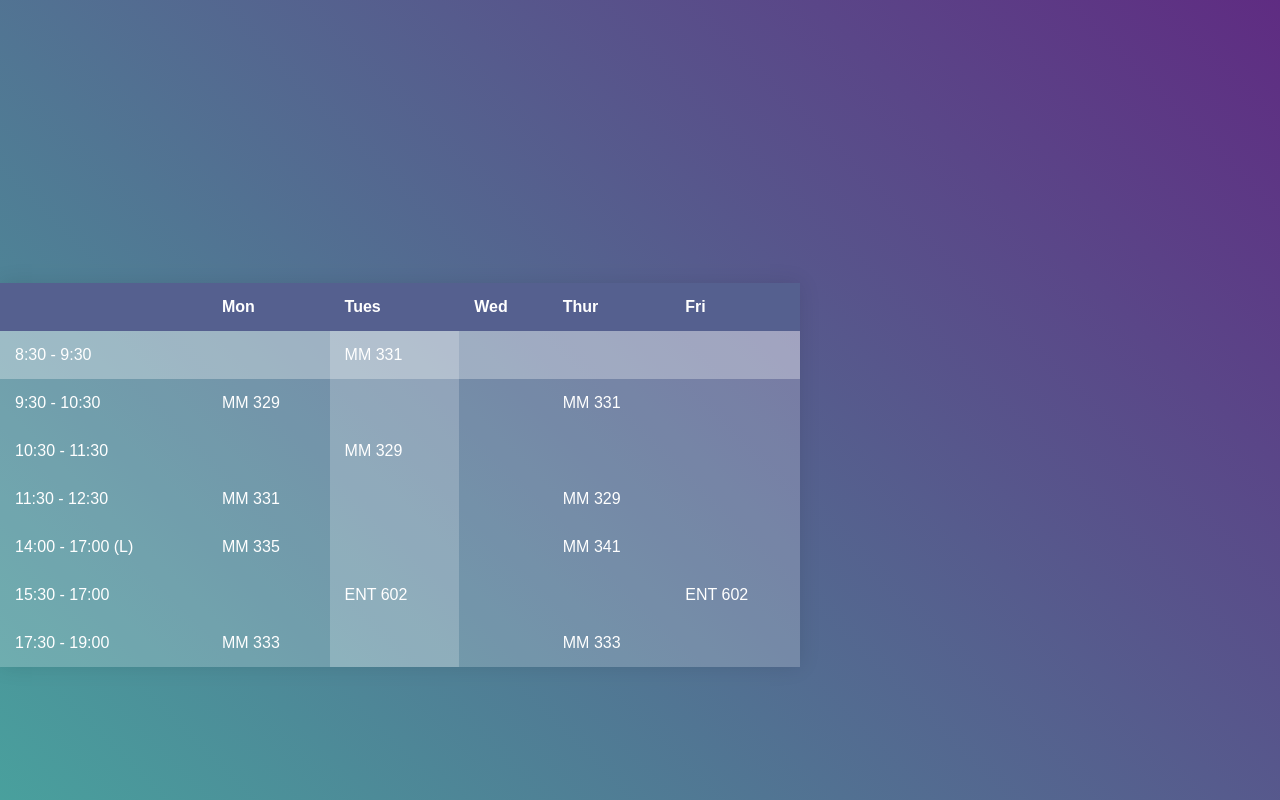
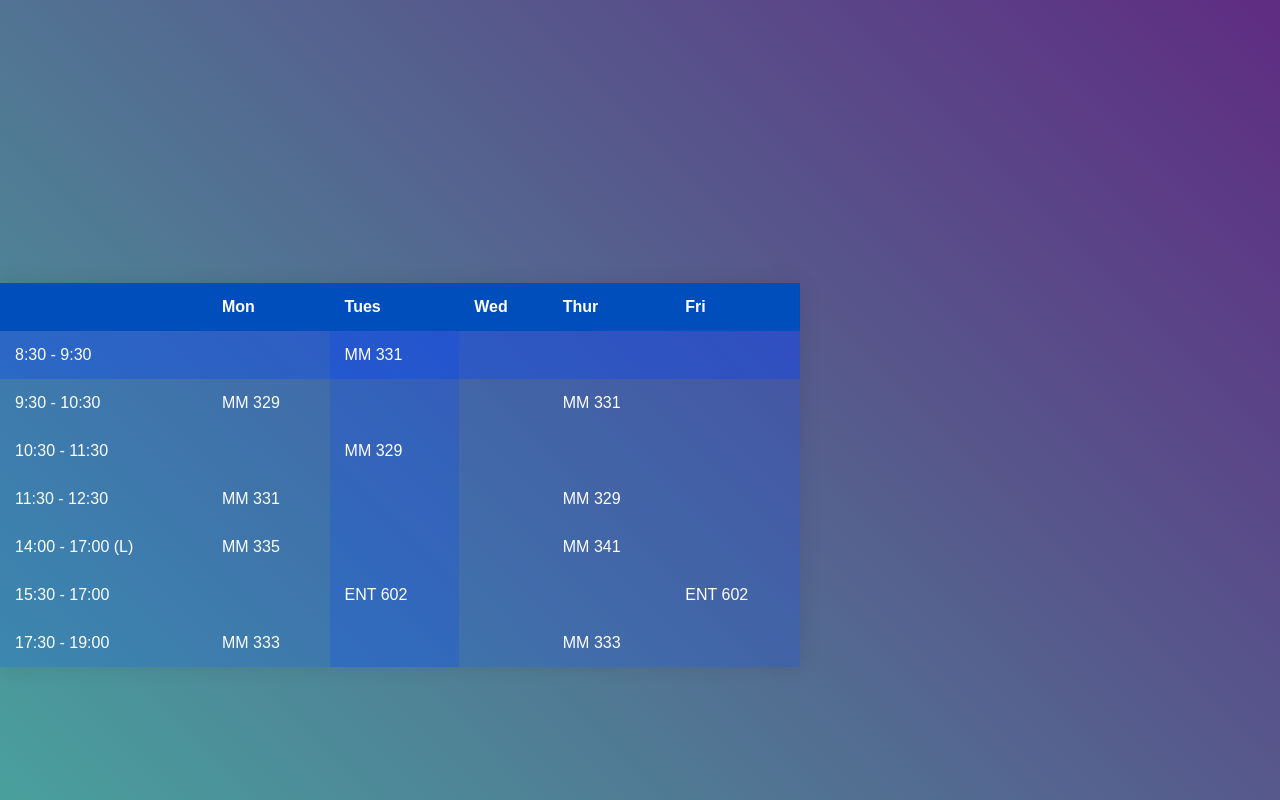
Before and after one commit to PratiekSonare/PratiekSonare.github.io, a website: page timetable.html in a window 1280 px wide. In both pictures the pointer is over the element 400 px from the left and 355 px from the top of the page. Drawn offline with Linux system fonts and the light colour scheme.

Commit message:
timetable commit v3

```diff
--- a/timetable.html
+++ b/timetable.html
@@ -30,7 +30,7 @@
         .timetable-th,
         .timetable-td {
             padding: 15px;
-            background-color: rgba(255,255,255,0.2);
+            background-color: rgba(0, 64, 255, 0.2);
             color: #fff;
             @media (max-width: 600px) {
                 padding: 5px;
@@ -42,11 +42,11 @@
         }
 
         .timetable-thead .timetable-th {
-            background-color: #55608f;
+            background-color: #004ebc;
         }
 
         .timetable-tbody .timetable-tr:hover {
-            background-color: rgba(255,255,255,0.3);
+            background-color: rgba(0, 64, 255, 0.3);
         }
 
         .timetable-tbody .timetable-td {
@@ -60,7 +60,7 @@
             right: 0;
             top: -9999px;
             bottom: -9999px;
-            background-color: rgba(255,255,255,0.2);
+            background-color: rgba(0, 64, 255, 0.2);
             z-index: -1;
         }
 
```
